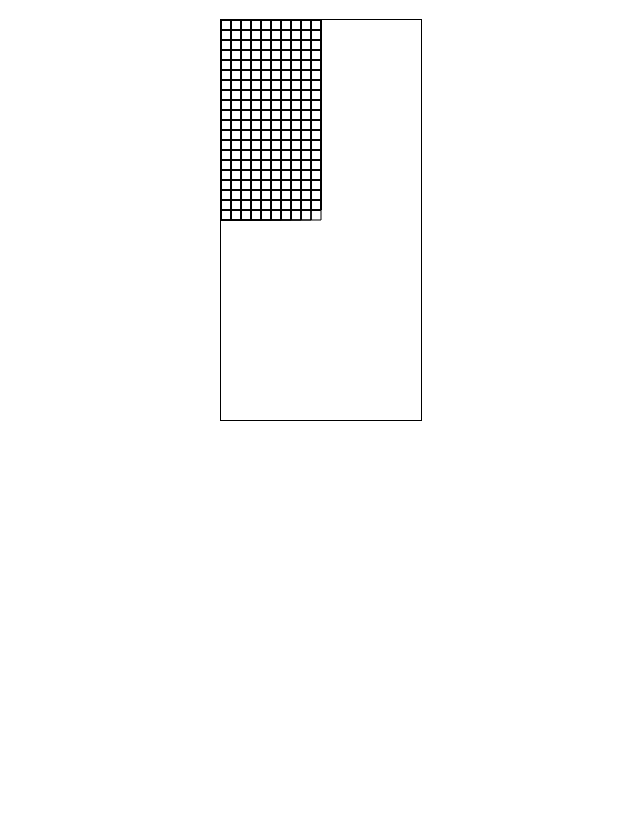
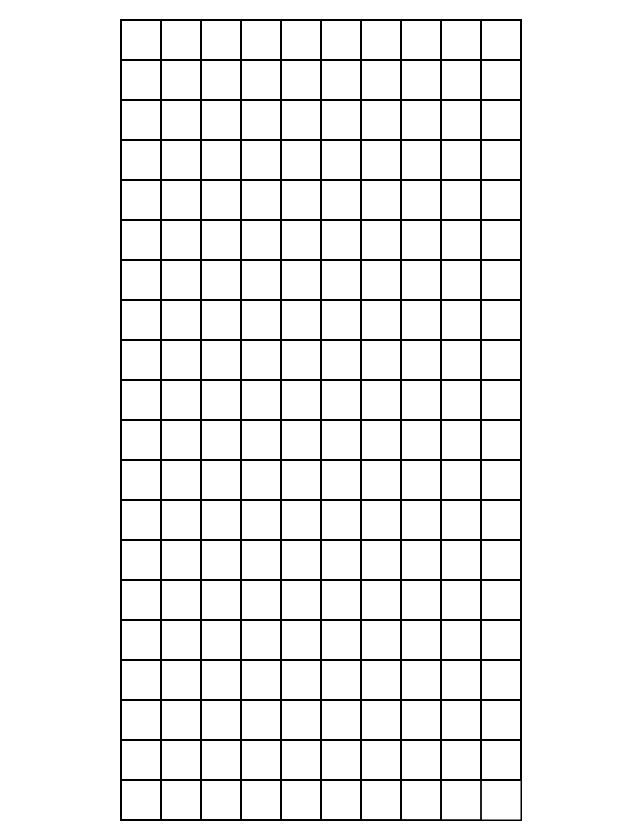
Before and after one commit to Aspectious/Blockz, a plain HTML site: page index.html in a window 1280 px wide. Shown: the part 61-890 px from the top of the page, without its empty margins (319-959 px from the left). Before the commit the page ends 800 px from the top, so only its background shows below. Drawn offline with Linux system fonts and the light colour scheme.

Commit message:
iffgjnaskdfgjkdfngj

```diff
--- a/index.html
+++ b/index.html
@@ -7,7 +7,7 @@
     <body>
         <div id="maindiv">
             <h1>blockz</h1>
-            <canvas id="board" width="200" height="400">
+            <canvas id="board" width="400" height="800">
 
             </canvas>
         </div>
--- a/src/game.js
+++ b/src/game.js
@@ -11,7 +11,7 @@ export class Game {
         for(var r = 0; r!=20; r++) {
             for(var c=0; c!=10; c++) {
 
-                this.board.rect((10*c),(10*r),10,10)
+                this.board.rect((40*c),(40*r),40,40)
                 this.board.stroke();
             };
         }
```
